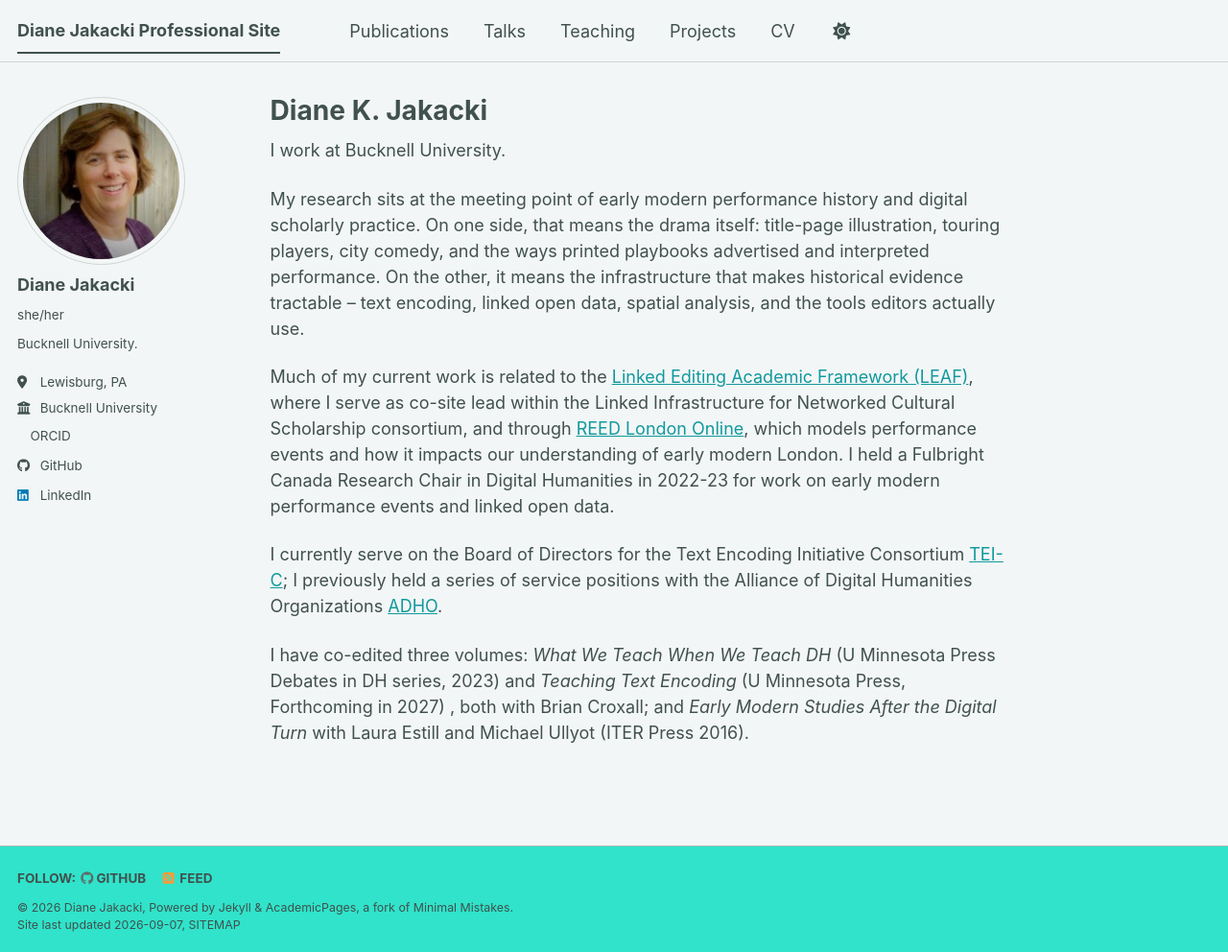
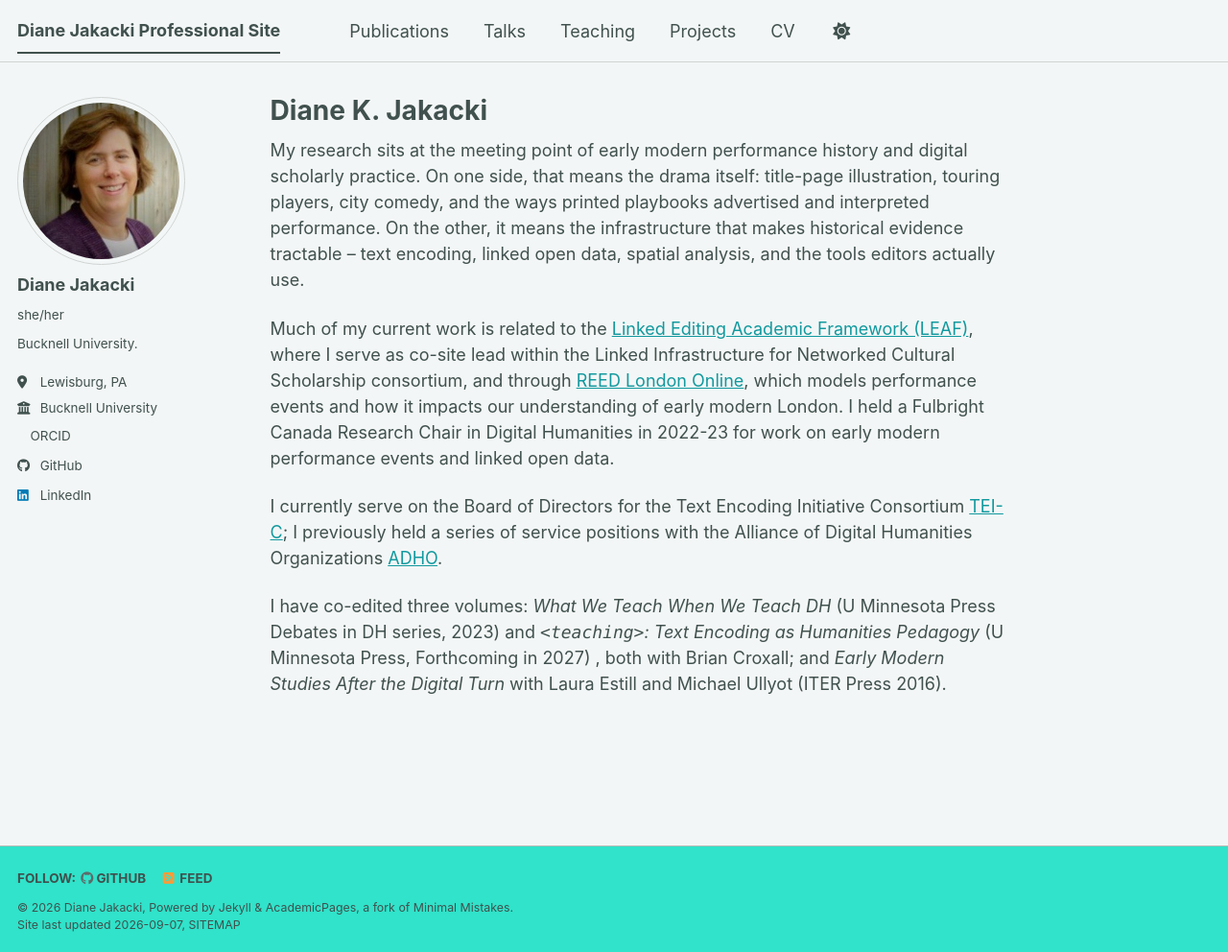
Before and after one commit to djakacki/djakacki.github.io, a Jekyll site: the page built from _pages/about.md, in a window 1280 px wide and 992 px high. Shown: the whole window at 96% size. Built offline with Jekyll 4.4.1, drawn with Linux system fonts in a browser that asks for light colours; a style sheet for code colours, icons or effects is not loaded.

Commit message:
Update about.md

```diff
--- a/_pages/about.md
+++ b/_pages/about.md
@@ -6,8 +6,6 @@ redirect_from:
   - /about/
   - /about.html
 ---
-
-I work at Bucknell University.
 
 My research sits at the meeting point of early modern performance history and
 digital scholarly practice. On one side, that means the drama itself: title-page
@@ -28,5 +26,5 @@ I currently serve on the Board of Directors for the Text Encoding Initiative Con
 I previously held a series of service positions with the Alliance of Digital Humanities Organizations [ADHO](https:adho.org).
 
 I have co-edited three volumes:
-*What We Teach When We Teach DH* (U Minnesota Press Debates in DH series, 2023) and *Teaching Text Encoding* (U Minnesota Press, Forthcoming in 2027)
+*What We Teach When We Teach DH* (U Minnesota Press Debates in DH series, 2023) and *`<teaching>`: Text Encoding as Humanities Pedagogy* (U Minnesota Press, Forthcoming in 2027)
 , both with Brian Croxall; and *Early Modern Studies After the Digital Turn* with Laura Estill and Michael Ullyot (ITER Press 2016).
```
